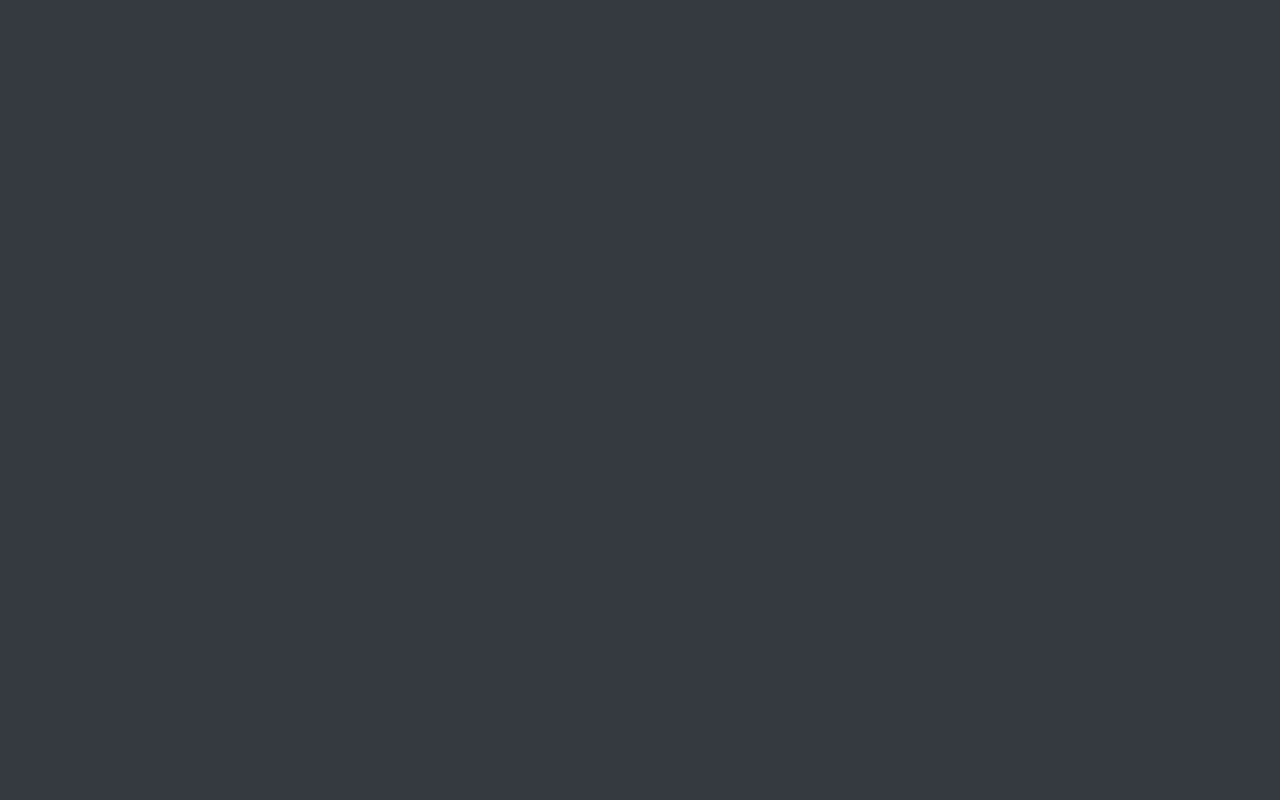
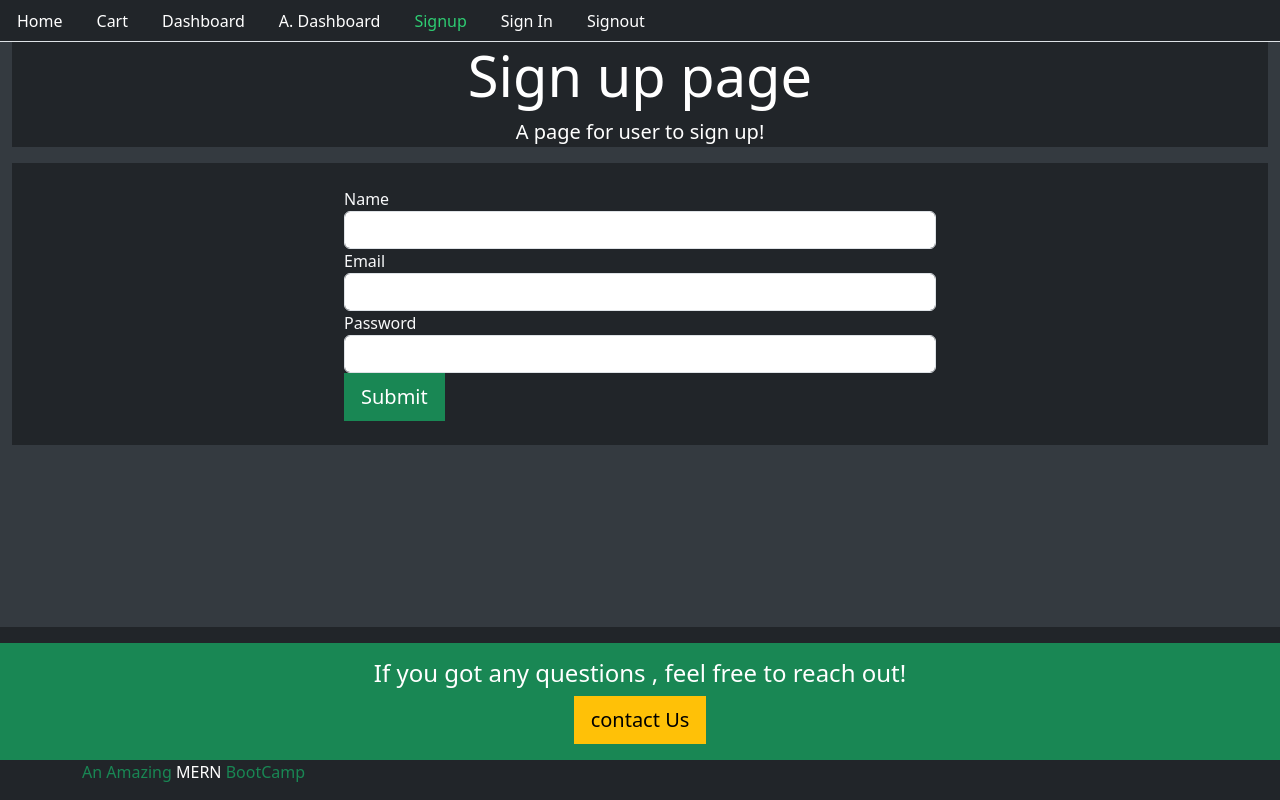
Before and after one commit to Pandey-Shailesh/Mern-Project, a React (Create React App) app in the folder projfrontend/: page /signup in a window 1280 px wide. Built offline with nearby package versions, Linux system fonts and the light colour scheme.

Commit message:
create the SignUp and SignIn  form

```diff
--- a/projfrontend/src/Routes.js
+++ b/projfrontend/src/Routes.js
@@ -1,12 +1,16 @@
 import React from "react";
 import { BrowserRouter, Switch, Route } from "react-router-dom";
 import Home from "./core/Home";
+import Signup from "./user/Signup";
+import Signin from "./user/Signin";
 
 const Routes = () => {
   return (
     <BrowserRouter>
       <Switch>
         <Route path="/" exact component={Home} />
+        <Route path="/signup" exact component={Signup} />
+        <Route path="/signin" exact component={Signin} />
       </Switch>
     </BrowserRouter>
   );
--- a/projfrontend/src/core/Base.js
+++ b/projfrontend/src/core/Base.js
@@ -7,7 +7,7 @@ const Base = ({
   children,
 }) => (
   <div>
-    <NavigationBar/>
+    <NavigationBar />
     <div className="container-fluid">
       <div className="jumbotron bg-dark text-white text-center">
         <h2 className="display-4">{title}</h2>
--- a/projfrontend/src/core/Home.js
+++ b/projfrontend/src/core/Home.js
@@ -6,7 +6,7 @@ import Base from "./Base";
 export default function Home() {
   console.log("API IS ", API);
   return (
-    <Base title="Home Page">
+    <Base title="Home Page" description="Welcome to LEARN AND GROW">
       <div className="row">
         <div className="col-4">
           <button className="btn btn-success">TEST</button>
--- a/projfrontend/src/styles.css
+++ b/projfrontend/src/styles.css
@@ -7,3 +7,9 @@
 body {
   background: #343a40;
 }
+footer {
+  position: absolute;
+  bottom: 0px;
+  right: 0px;
+  left: 0px;
+}
--- a/projfrontend/src/user/Signin.js
+++ b/projfrontend/src/user/Signin.js
@@ -0,0 +1,36 @@
+import React, { useState } from "react";
+import Base from "../core/Base";
+import { Link } from "react-router-dom";
+
+const Signin = () => {
+  const signInForm = () => {
+    return (
+      <div className="row">
+        <div className="col-md-6 offset-sm-3 text-left">
+          <form>
+            <div className="form-group">
+              <label className="text-light">Email</label>
+              <input className="form-control" type="email" />
+            </div>
+
+            <div className="form-group">
+              <label className="text-light">Password</label>
+              <input className="form-control" type="password" />
+            </div>
+            <button className="btn  btn-success btn-lg btn-block ">
+              Submit
+            </button>
+          </form>
+        </div>
+      </div>
+    );
+  };
+
+  return (
+    <Base title="Sign In page" description="A page for user to sign in!">
+      {signInForm()}
+    </Base>
+  );
+};
+
+export default Signin;
--- a/projfrontend/src/user/Signup.js
+++ b/projfrontend/src/user/Signup.js
@@ -0,0 +1,38 @@
+import React, { useState } from "react";
+import Base from "../core/Base";
+import { Link } from "react-router-dom";
+
+const Signup = () => {
+  const signUpForm = () => {
+    return (
+      <div className="row">
+        <div className="col-md-6 offset-sm-3 text-left">
+          <form>
+            <div className="form-group">
+              <label className="text-light">Name</label>
+              <input className="form-control" type="text" />
+            </div>
+            <div className="form-group">
+              <label className="text-light">Email</label>
+              <input className="form-control" type="email" />
+            </div>
+
+            <div className="form-group">
+              <label className="text-light">Password</label>
+              <input className="form-control" type="password" />
+            </div>
+            <button className="btn btn-success btn-lg btn-block">Submit</button>
+          </form>
+        </div>
+      </div>
+    );
+  };
+
+  return (
+    <Base title="Sign up page" description="A page for user to sign up!">
+      {signUpForm()}
+    </Base>
+  );
+};
+
+export default Signup;
```
